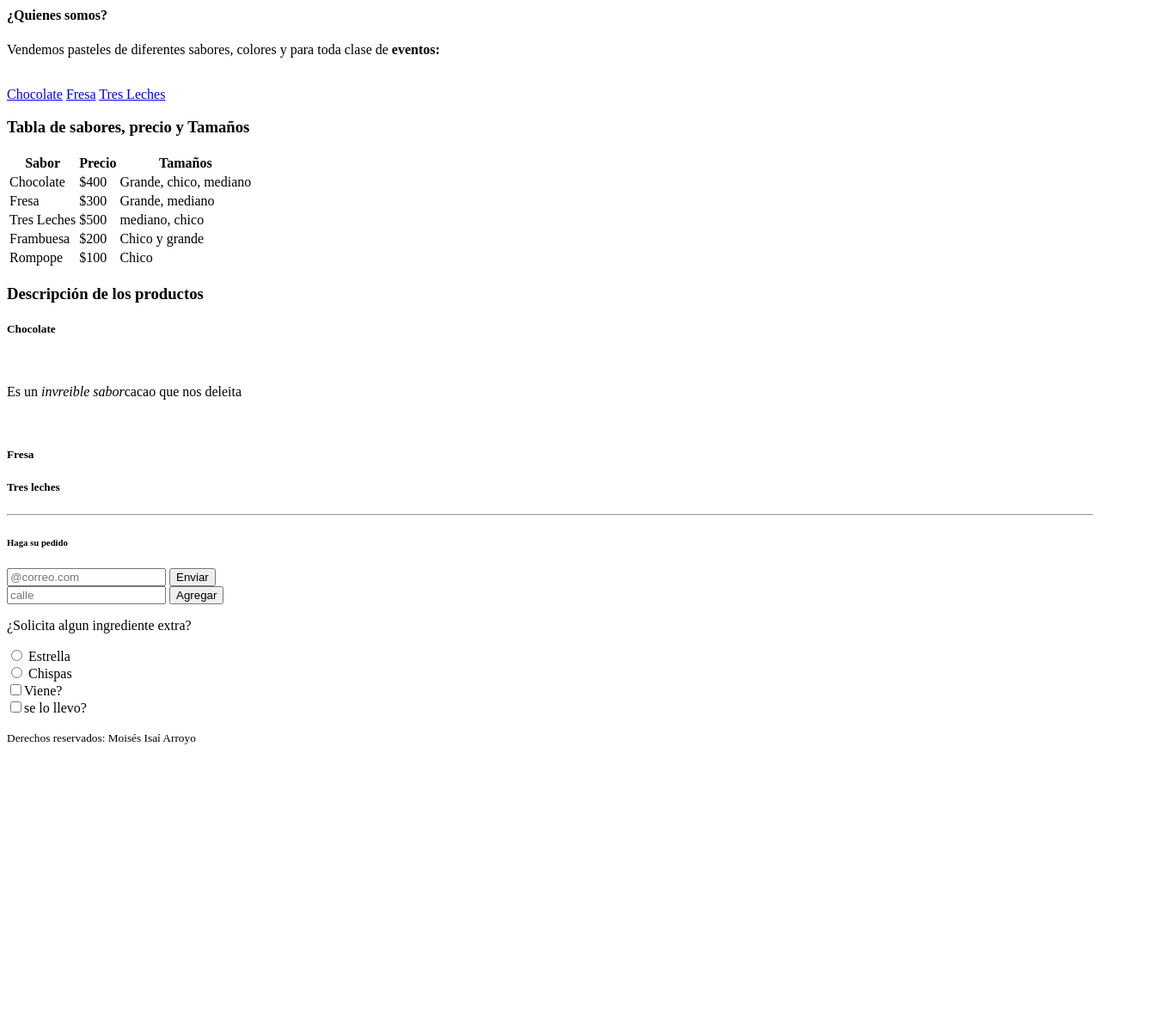
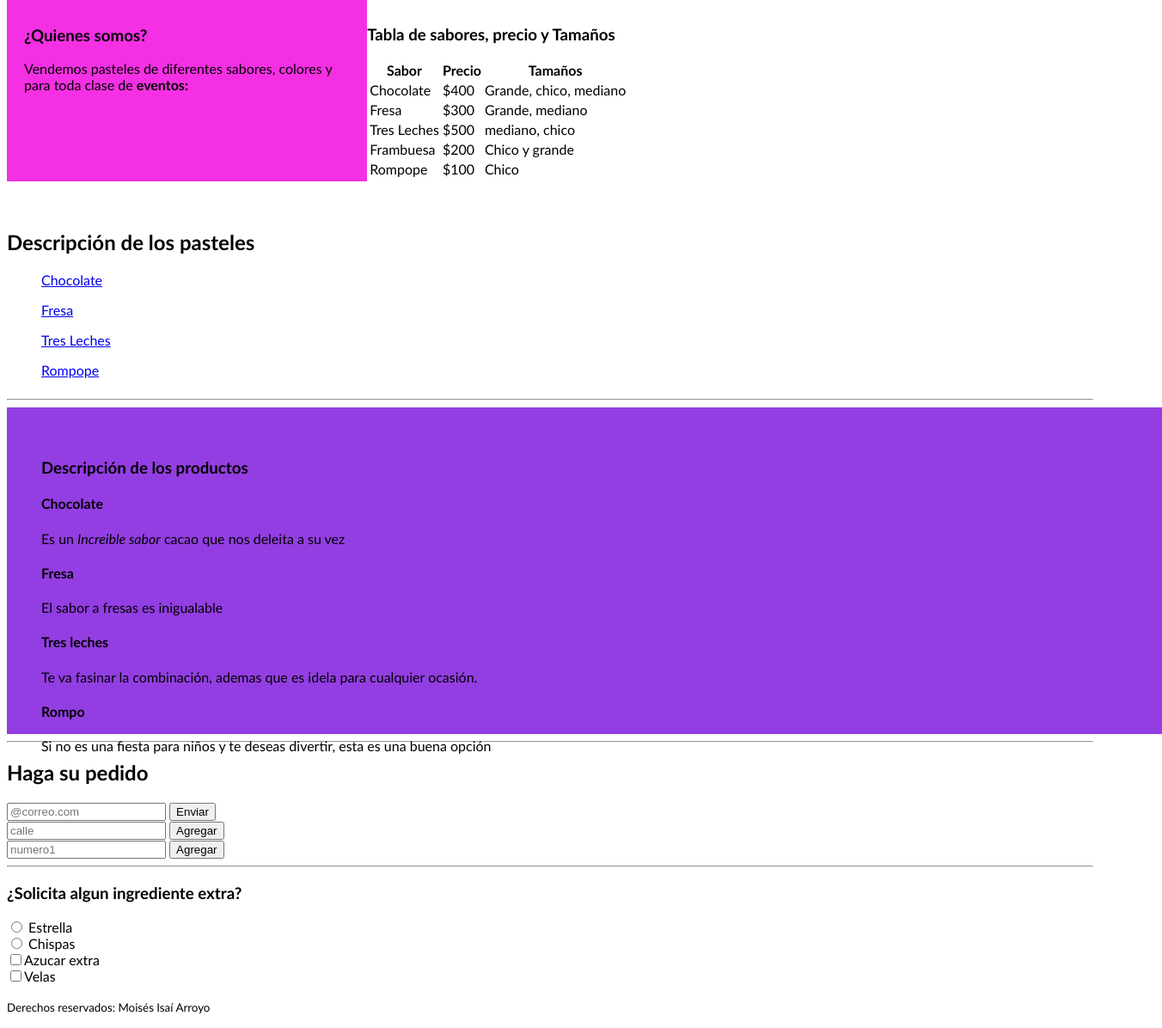
Before and after one commit to MoisesArroyo/LaunchX-Dev, a plain HTML site: page HTML/Pasteleria.html in a window 1280 px wide. Shown: the part 497-1693 px from the top of the page at 86% size, 1352 px wide, since content can reach past the window. Before the commit the page ends 1380 px from the top, so only its background shows below. Drawn offline with Linux system fonts and the light colour scheme.

Commit message:
es entregable

```diff
--- a/HTML/Pasteleria.html
+++ b/HTML/Pasteleria.html
@@ -4,30 +4,45 @@
     <meta charset="UTF-8">
     <meta http-equiv="X-UA-Compatible" content="IE=edge">
     <meta name="viewport" content="width=device-width, initial-scale=1.0">
-    <title>Document</title>
+    <title>ESTRELLA</title>
     <style>
         body{
-            font: Firacode;
+            font-family: 'Trebuchet MS', 'Lucida Sans Unicode', 'Lucida Grande', 'Lucida Sans', Arial, sans-serif;
         }
         header{
-            background-color: rgb(228, 141, 177);
+            background-color: #F7C6F8;
             padding: 10px;
             text-align: center;
             font-size: 25px;
-            color: #73C8DE;
+            color: #5480e0;
+        }
+        nav {
+            float: left;
+            width: 30%;
+            height: 180px;
+            background: rgb(245, 48, 228);
+            padding: 20px;
+
+        }
+        article
+        {
+            float: center;
+            padding: 40px;
+            width: 100%;
+            background-color: #933ee2;
+            height: 300px;
         }
     </style>
 </head>
 <body>
-    <header><h1>PASTELERÍA ESTRELLA</h1></header>
+    <header><h1>PASTELERÍA ESTRELLA</h1>
+        <img src="img/Logo.png">
+    </header>
     <main>
-        <img src="img/Logo.png">
-    <h4>¿Quienes somos?</h4>
+    <nav>
+        <h3>¿Quienes somos?</h3>
         <p>Vendemos pasteles de diferentes sabores, colores y para toda clase de <strong>eventos: </strong></p>
-    <br>
-    <a href="#Chocolate">Chocolate</a>
-    <a href="#Fresa">Fresa</a>
-    <a href="#Tres Leches">Tres Leches</a>
+    </nav>
     <br>
     <h3>Tabla de sabores, precio y Tamaños</h3>
     <table>
@@ -62,14 +77,30 @@
             <td>Chico</td>
         </tr>
     </table>
+    <br>
+    <br><h2>Descripción de los pasteles</h2>
+    <table>
+        <ol><a href="#Chocolate">Chocolate</a></ol>
+        <ol><a href="#Fresa">Fresa</a></ol>
+        <ol><a href="#Tres Leches">Tres Leches</a></ol>
+        <ol><a href="#Rompope">Rompope</a></ol>
+    </table>
+    <hr>
+    <article>
         <h3>Descripción de los productos</h3>
-    <h5 id = "Chocolate">Chocolate</h5>
-    <br><p>Es un <em>invreible sabor</em>cacao que nos deleita</p><br>
-    <h5 id = "Fresa">Fresa</h5>
-    <h5 id = "Tres Leches">Tres leches</h5>
+        <h4 id = "Chocolate">Chocolate</h4>
+        <p>Es un <em>Increible sabor</em> cacao que nos deleita a su vez</p>
+        <h4 id = "Fresa">Fresa</h4>
+        <p>El sabor a fresas es inigualable</p>
+        <h4 id = "Tres Leches">Tres leches</h4>
+        <p>Te va fasinar la combinación, ademas que es idela para cualquier ocasión.</p>
+        <h4 id = "Rompope">Rompo</h4>
+        <p>Si no es una fiesta para niños y te deseas divertir, esta es una buena opción</p>
+    </article>
+
     <hr>
     <div>
-    <h6>Haga su pedido</h6>
+        <h2>Haga su pedido</h2>
         <form action="Ingresar correo">
             <input type="text" placeholder="@correo.com" required>
             <button type="submit">Enviar</button>
@@ -77,16 +108,19 @@
         <form action="Ingresar direccion">
             <input type="text" placeholder="calle" required>
             <button type="submit">Agregar</button>
+            <label for="numero1"></label><br>
+            <input type="number" placeholder = "numero1" required id="numero1" name="numero1">
+            <button type="submit">Agregar</button>
         </form>
-    <p>¿Solicita algun ingrediente extra?</p>
+        <hr>
+        <h3>¿Solicita algun ingrediente extra?</h3>
         <form action = "/Elegir">
         <label for="Estrella"><input id= "Estrella"
             type="radio" name="Estrella-Chispas"> Estrella</label><br>
         <label for = "Chispas"><input id = "Chispas"
             type="radio" name="Estrella-Chispas"> Chispas</label>
-        <br><label for="viene?"><input id= "viene?" type="checkbox">Viene?</label>
-        <br><input type="checkbox">se lo llevo?
-        <br>
+            <br><label for="Azucar extra"><input id= "viene?" type="checkbox">Azucar extra</label>
+            <br><input type="checkbox">Velas<br>
             </form>
     </div>
     </main>
```
Lines whose indentation alone changed are shown as unchanged.
